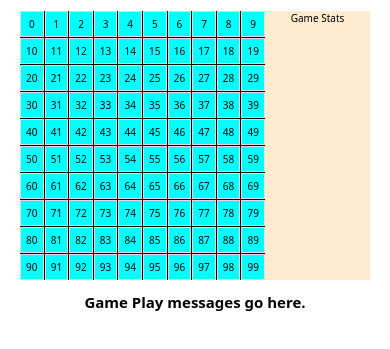
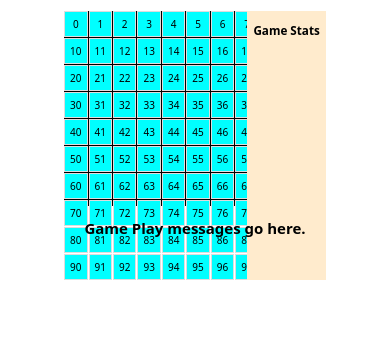
Before and after one commit to MrJanHorak/battleship, a plain HTML site: page index.html in a window 390 px wide. Shown: the part 43-392 px from the top of the page. Drawn offline with Linux system fonts and the light colour scheme.

Commit message:
css tweaks for a more responsive screen while building

```diff
--- a/css/style.css
+++ b/css/style.css
@@ -37,7 +37,8 @@ body {
 #gameView {
   background-color: black;
   justify-content: center;
-  width: 350px;
+  width: 70%;
+  height: 50vw;
   margin: auto;
   display: grid;
   grid-template-columns: 70% 1fr;
@@ -46,6 +47,7 @@ body {
 
 #battleshipGrid {
   display: grid;
+  height: 100%;
   grid-gap: .1em;
   grid-template-rows: repeat(var(--grid-rows), 1fr);
   grid-template-columns: repeat(var(--grid-cols), 1fr);
--- a/index.html
+++ b/index.html
@@ -4,7 +4,7 @@
   <meta charset="UTF-8">
   <meta http-equiv="X-UA-Compatible" content="IE=edge">
   <meta name="viewport" content="width=device-width, initial-scale=1.0">
-  <title>Document</title>
+  <title>Battleship!</title>
   <link rel="stylesheet" href="./css/style.css">
   <script defer src="./js/app.js"></script>
 </head>
@@ -12,7 +12,7 @@
   <h1>Battleship!</h1>
   <div id="gameView">
   <div id="battleshipGrid"> </div>
-  <div id="sideBar">Game Stats</div>
+  <div id="sideBar"><h3>Game Stats</h3></div>
 </div>
   <div id="messages"><h2>Game Play messages go here.</h2></div>
 </body>
--- a/js/app.js
+++ b/js/app.js
@@ -34,6 +34,7 @@ function init() {
 
   console.log('this is init()')
   createGrid()
+  createGridArray()
   render()
 
 }
@@ -86,4 +87,7 @@ function createGrid(){
     gameGrid.appendChild(cell).setAttribute('id' ,`${c}`)
   }
 
-}
+  }
+  function createGridArray(){
+    console.log('this is createGridArray')
+  }
```
